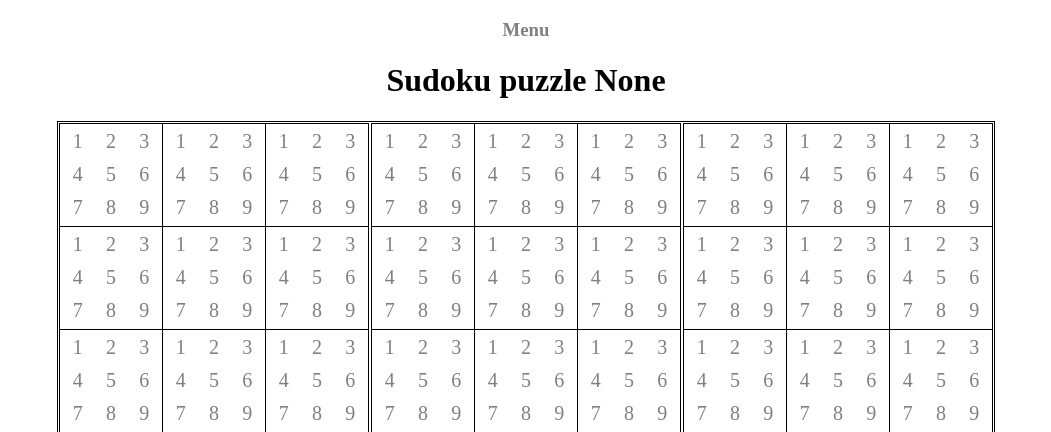
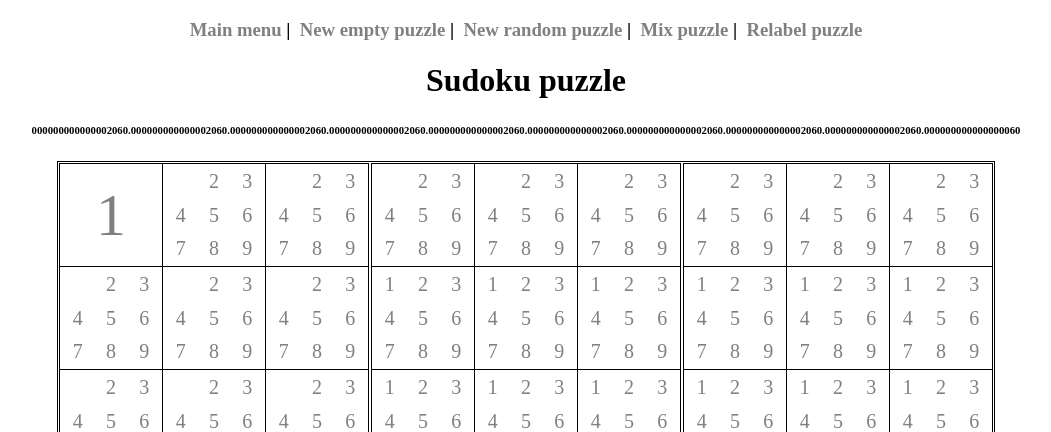
Before and after one commit to GermanMartynov/sdk17, a Django app: page /sudoku/puzzle/ in a window 1280 px wide. Shown: the top 432 px of the page, without its empty margins (114-1165 px from the left). Run offline with Django 3.2, Linux system fonts and the light colour scheme.

Commit message:
start sdk17

```diff
--- a/sudoku/urls.py
+++ b/sudoku/urls.py
@@ -9,6 +9,8 @@
     url(r'^puzzle/$', views.show_puzzle, name='show_puzzle_url'),
     url(r'^$', views.sudoku_main_page, name='puzzle_main_menu_url'),
     url(r'^puzzle/swich_marks/$', views.on_off_marks, name='swich_marks_url'),
-    url(r'^puzzle/load/$', views.load_base_tables),
-    url(r'^puzzle/empty/$', views.new_empty_puzzle),
+    url(r'^puzzle/load/$', views.load_base_tables, name='load_tables_from_file_url'),
+    url(r'^puzzle/empty/$', views.new_empty_puzzle, name='empty_puzzle_url'),
+    url(r'^puzzle/mix/$', views.mix_puzzle, name='mix_puzzle_url'),
+    url(r'^puzzle/relabel/$', views.relabe_puzzle, name='relabe_puzzle_url'),
 ]
--- a/sudoku/views.py
+++ b/sudoku/views.py
@@ -81,3 +81,11 @@
                 table.solved = s
             table.save()
     return redirect('show_puzzle_url')
+
+def mix_puzzle(request):
+    new.mix()
+    return redirect('show_puzzle_url')
+
+def relabe_puzzle(request):
+    new.relabeling()
+    return redirect('show_puzzle_url')
--- a/templates/sudoku/main.html
+++ b/templates/sudoku/main.html
@@ -20,9 +20,7 @@
 <div class="main_menu">
     <h1>Sudoku menu</h1>
     <h3><a href="{% url 'show_puzzle_url' %}">Resume puzzle</a></h3>
-    <h3><a href="{% url 'new_random_puzzle_url' %}">New random puzzle</a></h3>
-    <h3><a href="/sudoku/puzzle/empty">New empty puzzle </a></h3>
-    <h3><a href="/sudoku/puzzle/load">Load base tables</a></h3>
+    <h3><a href="{% url 'load_tables_from_file_url' %}">Load base tables</a></h3>
 </div>
 
 </body>
--- a/templates/sudoku/puzzle.html
+++ b/templates/sudoku/puzzle.html
@@ -47,9 +47,15 @@
 </head>
 <body>
 <div class="center">
-    <h3><a href={% url 'puzzle_main_menu_url' %}>Menu</a>
+    <h3><a href={% url 'puzzle_main_menu_url' %}>Main menu</a>&nbsp|&nbsp
+        <a href={% url 'empty_puzzle_url' %}>New empty puzzle</a>&nbsp|&nbsp
+        <a href={% url 'new_random_puzzle_url' %}>New random puzzle</a>&nbsp|&nbsp
+        <a href={% url 'mix_puzzle_url' %}>Mix puzzle</a>&nbsp|&nbsp
+        <a href={% url 'relabe_puzzle_url' %}>Relabel puzzle</a>
     </h3>
     <h1>Sudoku puzzle {{ base_puzzle.id }}</h1>
+    <h6>{{ puzzle.finger_print }}</h6>
+
 </div>
 
 
@@ -75,9 +81,8 @@
 <div class="center">
 <a href="{% url 'swich_marks_url' %}">{% if puzzle.all_marks %}Show{% else %}Turn off{% endif %} true candidates</a>
 
-<script>
 
-</script>
+
 </div>
 </body>
 </html>
```
